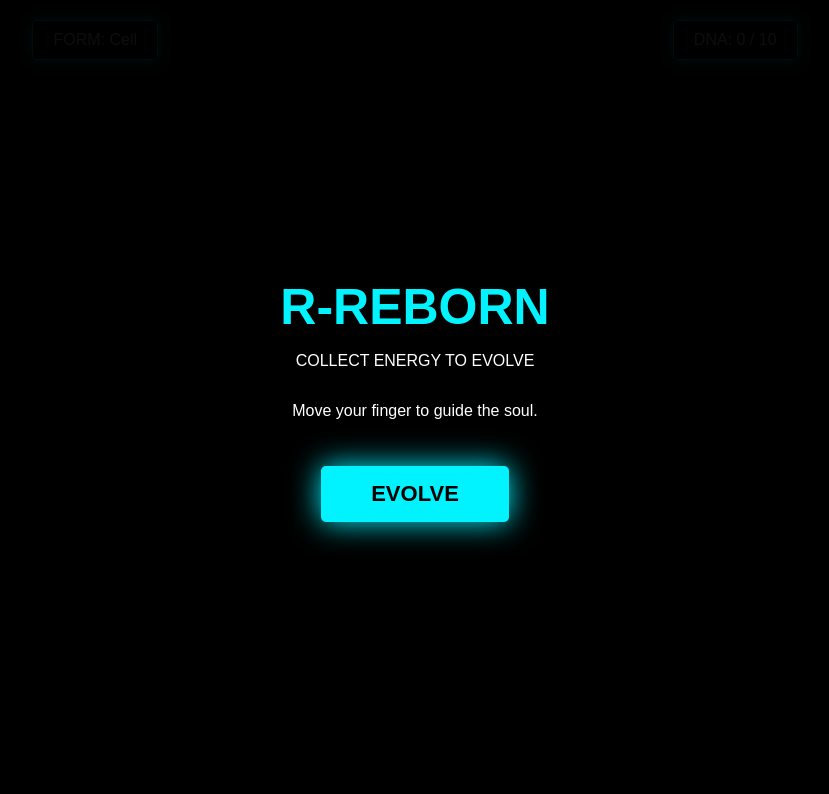
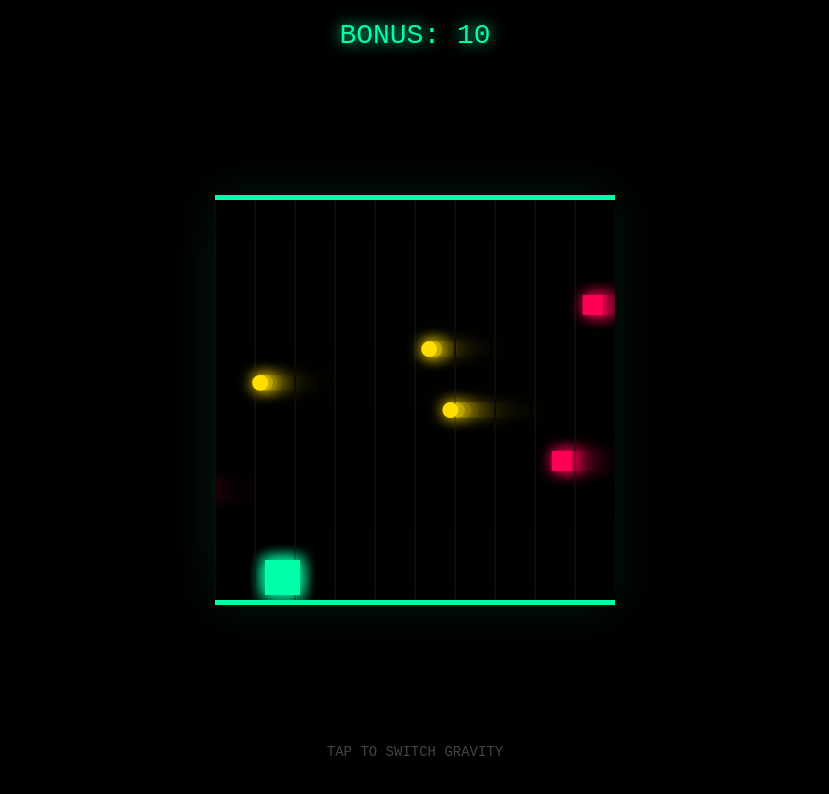
Before and after one commit to rozimurodtolibov7-afk/R-Bonus, a plain HTML site: page index.html in a window 1280 px wide. Shown: the whole page, without its empty margins (225-1054 px from the left). Drawn offline with Linux system fonts and the light colour scheme.

Commit message:
Add files via upload

```diff
--- a/index.html
+++ b/index.html
@@ -3,155 +3,150 @@
 <head>
     <meta charset="UTF-8">
     <meta name="viewport" content="width=device-width, initial-scale=1.0, maximum-scale=1.0, user-scalable=no">
-    <title>R-REBORN</title>
+    <title>R-Bonus: Cyber Collector</title>
     <style>
-        :root { --reborn: #00f3ff; --bg: #050508; }
-        body { margin: 0; overflow: hidden; background: var(--bg); color: white; font-family: 'Orbitron', sans-serif; touch-action: none; }
-
-        #hud { position: fixed; top: 20px; width: 100%; display: flex; justify-content: space-around; z-index: 100; pointer-events: none; }
-        .stat { background: rgba(0,0,0,0.8); padding: 10px 20px; border: 1px solid var(--reborn); border-radius: 5px; box-shadow: 0 0 15px var(--reborn); }
-
-        .overlay { position: fixed; inset: 0; background: rgba(0,0,0,0.95); display: flex; flex-direction: column; align-items: center; justify-content: center; z-index: 1000; text-align: center; }
-        button { padding: 15px 50px; font-size: 22px; background: var(--reborn); border: none; color: black; font-weight: bold; cursor: pointer; border-radius: 5px; margin-top: 30px; box-shadow: 0 0 30px var(--reborn); }
-
-        #flash { position: fixed; inset: 0; background: white; opacity: 0; pointer-events: none; transition: opacity 0.5s; z-index: 999; }
+        body { margin: 0; background: #000; color: #fff; font-family: 'Courier New', monospace; overflow: hidden; display: flex; flex-direction: column; align-items: center; justify-content: center; height: 100vh; }
+        #game-ui { position: absolute; top: 20px; font-size: 28px; color: #00ffaa; text-shadow: 0 0 15px #00ffaa; z-index: 10; }
+        canvas { background: #050505; border-top: 5px solid #00ffaa; border-bottom: 5px solid #00ffaa; box-shadow: 0 0 50px rgba(0, 255, 170, 0.1); }
+        .tap-msg { position: absolute; bottom: 40px; color: #444; font-size: 14px; animation: blink 1s infinite; }
+        @keyframes blink { 50% { opacity: 0; } }
     </style>
 </head>
 <body>
 
-<div id="flash"></div>
-
-<div id="hud">
-    <div class="stat">FORM: <span id="form-name">Cell</span></div>
-    <div class="stat">DNA: <span id="dna">0</span> / 10</div>
-</div>
-
-<div id="start-screen" class="overlay">
-    <h1 style="color: var(--reborn); font-size: 50px; margin:0;">R-REBORN</h1>
-    <p>COLLECT ENERGY TO EVOLVE</p>
-    <p>Move your finger to guide the soul.</p>
-    <button onclick="startGame()">EVOLVE</button>
-</div>
-
+<div id="game-ui">BONUS: <span id="score">0</span></div>
 <canvas id="gameCanvas"></canvas>
+<div class="tap-msg">TAP TO SWITCH GRAVITY</div>
 
 <script>
 const canvas = document.getElementById('gameCanvas');
 const ctx = canvas.getContext('2d');
-    let gameActive = false, dna = 0, stage = 1;
-    let particles = [], energy = [];
-    const player = { x: 0, y: 0, size: 20 };
+const scoreEl = document.getElementById('score');
 
+canvas.width = window.innerWidth > 400 ? 400 : window.innerWidth;
+canvas.height = 400;
+
+let score = 0, gameActive = true, musicStarted = false;
+const player = { x: 50, y: 360, w: 35, h: 35, targetY: 360, color: '#00ffaa' };
+let items = [];
+
+// High-Energy Synth Music
 const audioCtx = new (window.AudioContext || window.webkitAudioContext)();
-
-    // --- INFINITE EVOLVING MUSIC ---
-    function playInfiniteMusic() {
-        if (!gameActive) return;
-        const now = audioCtx.currentTime;
-
-        // Bass Pulse (Grows with Stage)
-        const bass = audioCtx.createOscillator();
-        const g = audioCtx.createGain();
-        bass.type = (stage === 1) ? 'sine' : 'sawtooth';
-        bass.frequency.setValueAtTime(50 + (stage * 10), now);
-        g.gain.setValueAtTime(0.05 * stage, now);
-        g.gain.exponentialRampToValueAtTime(0.001, now + 0.5);
-        bass.connect(g); g.connect(audioCtx.destination);
-        bass.start(); bass.stop(now + 0.5);
-
-        // Synth Melody
-        if (stage >= 2) {
-            const synth = audioCtx.createOscillator();
-            const sg = audioCtx.createGain();
-            synth.frequency.setValueAtTime(220 * stage, now);
-            sg.gain.setValueAtTime(0.02, now);
-            sg.gain.exponentialRampToValueAtTime(0.001, now + 0.2);
-            synth.connect(sg); sg.connect(audioCtx.destination);
-            synth.start(); synth.stop(now + 0.2);
+function playSynthDrive() {
+    if (musicStarted) return; musicStarted = true;
+    setInterval(() => {
+        if(!gameActive) return;
+        const osc = audioCtx.createOscillator();
+        const gain = audioCtx.createGain();
+        osc.type = 'sawtooth';
+        const notes = [110, 130, 146, 110, 164, 110];
+        osc.frequency.setValueAtTime(notes[Math.floor(Date.now()/200)%6], audioCtx.currentTime);
+        gain.gain.setValueAtTime(0.02, audioCtx.currentTime);
+        gain.gain.exponentialRampToValueAtTime(0.001, audioCtx.currentTime + 0.2);
+        osc.connect(gain); gain.connect(audioCtx.destination);
+        osc.start(); osc.stop(audioCtx.currentTime + 0.2);
+    }, 200);
 }
 
-        setTimeout(playInfiniteMusic, 500);
-    }
-
-    function startGame() {
-        document.getElementById('start-screen').style.display = 'none';
-        canvas.width = window.innerWidth;
-        canvas.height = window.innerHeight;
-        player.x = canvas.width / 2;
-        player.y = canvas.height / 2;
-        gameActive = true;
-        if(audioCtx.state === 'suspended') audioCtx.resume();
-        playInfiniteMusic();
-        spawnEnergy();
-        update();
-    }
-
-    function spawnEnergy() {
-        if(!gameActive) return;
-        energy.push({
-            x: Math.random() * canvas.width,
-            y: Math.random() * canvas.height,
-            r: 5
-        });
-        setTimeout(spawnEnergy, 1000 / stage);
-    }
-
-    window.onpointermove = (e) => {
-        player.x = e.clientX;
-        player.y = e.clientY;
+// Gravity Switch Logic
+const switchGravity = () => {
+    playSynthDrive();
+    if (player.targetY === 360) player.targetY = 5;
+    else player.targetY = 360;
 };
 
-    function reborn() {
-        stage++;
-        dna = 0;
-        document.getElementById('flash').style.opacity = 1;
-        setTimeout(() => document.getElementById('flash').style.opacity = 0, 500);
+window.addEventListener('mousedown', switchGravity);
+window.addEventListener('touchstart', (e) => { e.preventDefault(); switchGravity(); });
 
-        const names = ["Cell", "Core", "Virus", "Master", "God"];
-        document.getElementById('form-name').innerText = names[stage-1] || "Eternal";
-        document.getElementById('dna').innerText = "0";
+function spawnItem() {
+    if (Math.random() < 0.04) {
+        const type = Math.random() > 0.3 ? 'bonus' : 'trap';
+        items.push({
+            x: canvas.width + 50,
+            y: Math.random() * (canvas.height - 100) + 50,
+            w: 20, h: 20,
+            type: type,
+            speed: 4 + Math.random() * 3
+        });
+    }
 }
 
 function update() {
-        if(!gameActive) return;
-        ctx.fillStyle = 'rgba(5, 5, 8, 0.2)';
+    if (!gameActive) return;
+
+    // Smooth Gravity Slide
+    player.y += (player.targetY - player.y) * 0.2;
+
+    items.forEach((item, i) => {
+        item.x -= item.speed;
+
+        // Collision detection
+        if (player.x < item.x + item.w && player.x + player.w > item.x &&
+            player.y < item.y + item.h && player.y + player.h > item.y) {
+
+            if (item.type === 'bonus') {
+                score += 10;
+                scoreEl.innerText = score;
+                items.splice(i, 1);
+                createPulse();
+            } else {
+                gameOver();
+            }
+        }
+
+        if (item.x < -50) items.splice(i, 1);
+    });
+}
+
+let pulse = 0;
+function createPulse() { pulse = 15; }
+
+function draw() {
+    // Cyber Background
+    ctx.fillStyle = 'rgba(0, 0, 0, 0.3)';
     ctx.fillRect(0, 0, canvas.width, canvas.height);
 
-        // Draw Player based on Stage (REBORN EFFECT)
-        ctx.shadowBlur = 20;
-        ctx.shadowColor = varColor();
-        ctx.fillStyle = varColor();
+    // Pulse effect on background
+    if (pulse > 0) {
+        ctx.strokeStyle = `rgba(0, 255, 170, ${pulse/15})`;
+        ctx.lineWidth = pulse;
+        ctx.strokeRect(0, 0, canvas.width, canvas.height);
+        pulse--;
+    }
 
-        ctx.beginPath();
-        if (stage === 1) ctx.arc(player.x, player.y, 15, 0, Math.PI*2);
-        else if (stage === 2) ctx.rect(player.x-15, player.y-15, 30, 30);
-        else {
-            ctx.moveTo(player.x, player.y - 20);
-            ctx.lineTo(player.x - 20, player.y + 20);
-            ctx.lineTo(player.x + 20, player.y + 20);
-        }
-        ctx.fill();
+    // Grid lines for style
+    ctx.strokeStyle = '#111'; ctx.lineWidth = 1;
+    for(let i=0; i<canvas.width; i+=40) { ctx.beginPath(); ctx.moveTo(i,0); ctx.lineTo(i,400); ctx.stroke(); }
 
-        // Energy Collection
-        energy.forEach((e, i) => {
-            ctx.fillStyle = "white";
-            ctx.beginPath(); ctx.arc(e.x, e.y, e.r, 0, Math.PI*2); ctx.fill();
+    // Player
+    ctx.shadowBlur = 15; ctx.shadowColor = player.color;
+    ctx.fillStyle = player.color;
+    ctx.fillRect(player.x, player.y, player.w, player.h);
 
-            if(Math.hypot(player.x - e.x, player.y - e.y) < 30) {
-                energy.splice(i, 1);
-                dna++;
-                document.getElementById('dna').innerText = dna;
-                if(dna >= 10) reborn();
+    // Items
+    items.forEach(item => {
+        if (item.type === 'bonus') {
+            ctx.fillStyle = '#ffdd00'; ctx.shadowColor = '#ffdd00';
+            ctx.beginPath(); ctx.arc(item.x + 10, item.y + 10, 8, 0, Math.PI*2); ctx.fill();
+        } else {
+            ctx.fillStyle = '#ff0055'; ctx.shadowColor = '#ff0055';
+            ctx.fillRect(item.x, item.y, 20, 20);
         }
     });
 
-        requestAnimationFrame(update);
+    ctx.shadowBlur = 0;
+    update();
+    spawnItem();
+    requestAnimationFrame(draw);
 }
 
-    function varColor() {
-        const colors = ["#00f3ff", "#ff00ff", "#ffff00", "#00ff00", "#ff0000"];
-        return colors[(stage-1) % 5];
+function gameOver() {
+    gameActive = false;
+    alert("SYSTEM OVERLOAD! Final Bonus: " + score);
+    location.reload();
 }
+
+draw();
 </script>
 </body>
 </html>
```
Lines whose indentation alone changed are shown as unchanged.
